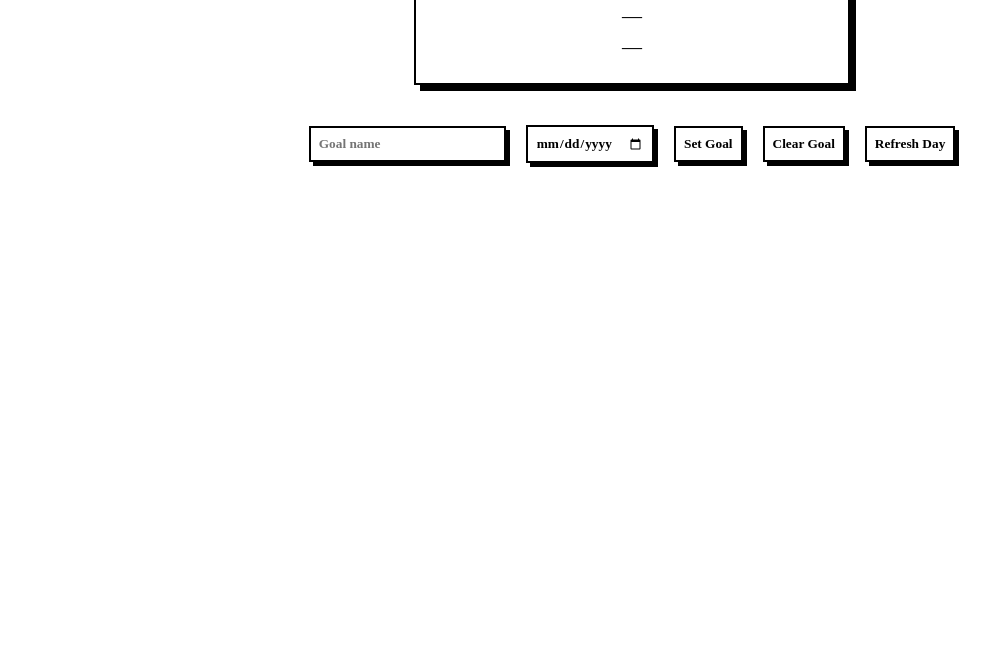
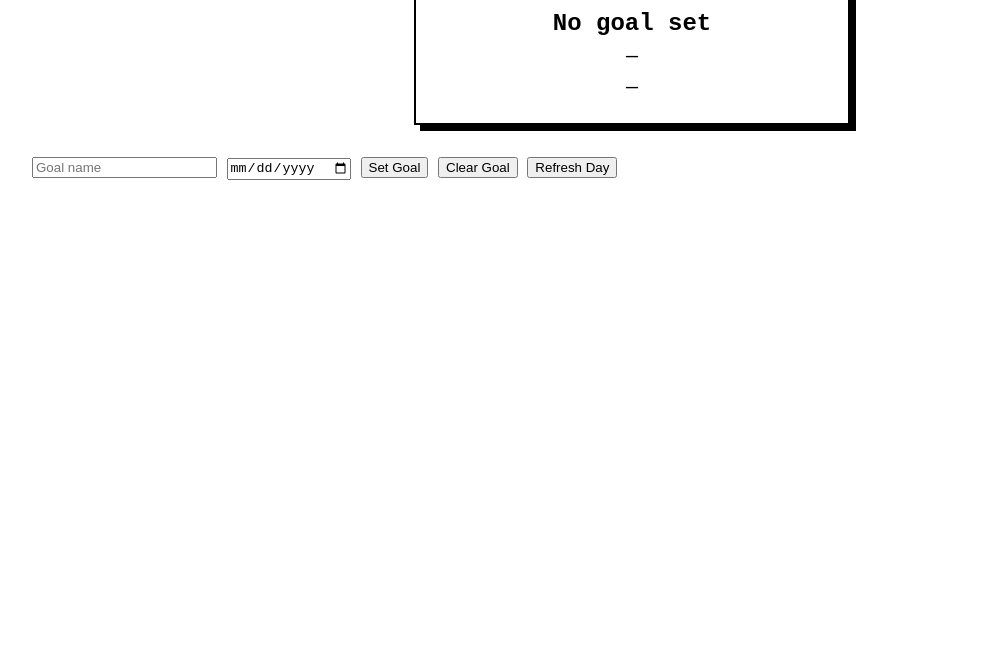
Before and after one commit to keyouts/goals, a plain HTML site: page index.html in a window 1280 px wide. Shown: the part 142-800 px from the top of the page, without its empty margins (8-998 px from the left). Drawn offline with Linux system fonts and the light colour scheme.

Commit message:
Update style.css

```diff
--- a/style.css
+++ b/style.css
@@ -1,10 +1,3 @@
-<!DOCTYPE html>
-<html lang="en">
-<head>
-  <meta charset="UTF-8">
-  <title>Goal Widget</title>
-  <link rel="stylesheet" href="style.css"/>
-  <style>
 body {
   background: #fff;
   font-family: 'Courier New', monospace;
@@ -39,42 +32,4 @@
 }
 
 .edit-panel {
-      text-align: center;
-    }
-
-    input, button {
-      margin: 0.5rem;
-      padding: 0.5rem;
-      border: 2px solid #000;
-      box-shadow: 4px 4px 0 #000;
-      background: #fff;
-      font-family: inherit;
-      font-weight: bold;
-    }
-
-    button:active {
-      transform: translate(2px, 2px);
-      box-shadow: 2px 2px 0 #000;
-    }
-  </style>
-</head>
-<body>
-  <h1>Current Goal</h1>
-
-  <div class="countdown-box" id="countdownBox">
-    <h2 id="goalTitle">No goal set</h2>
-    <p id="goalDate">—</p>
-    <p id="daysLeft">—</p>
-  </div>
-
-  <div class="edit-panel">
-    <input type="text" id="goalName" placeholder="Goal name">
-    <input type="date" id="goalDeadline">
-    <button onclick="setGoal()">Set Goal</button>
-    <button onclick="clearGoal()">Clear Goal</button>
-    <button onclick="refreshGoal()">Refresh Day</button>
-  </div>
-
-  <script src="script.js"></script>
-</body>
-</html>
+  text-align
```
Lines whose indentation alone changed are shown as unchanged.
